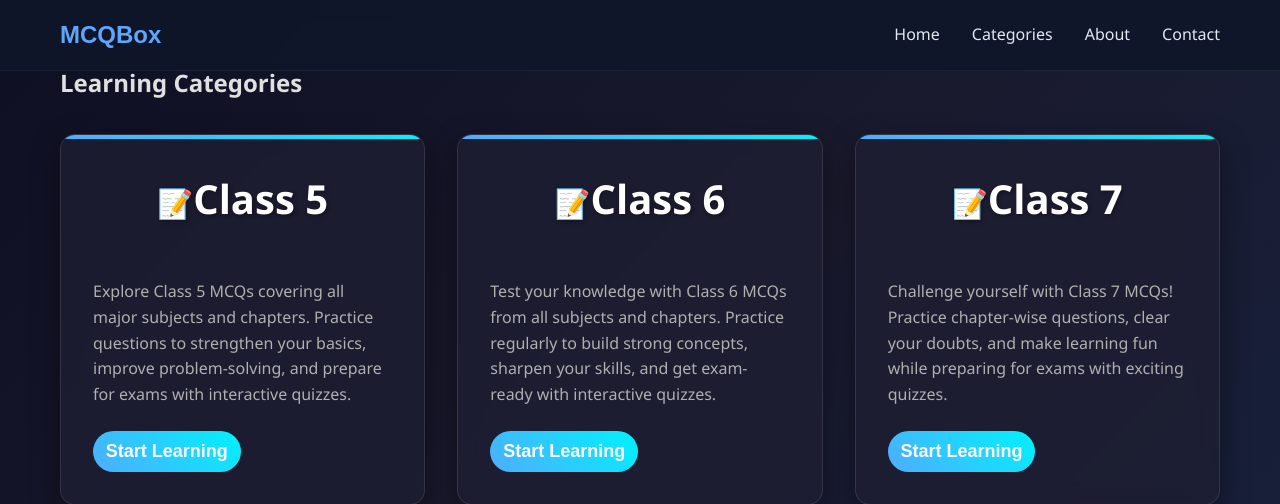
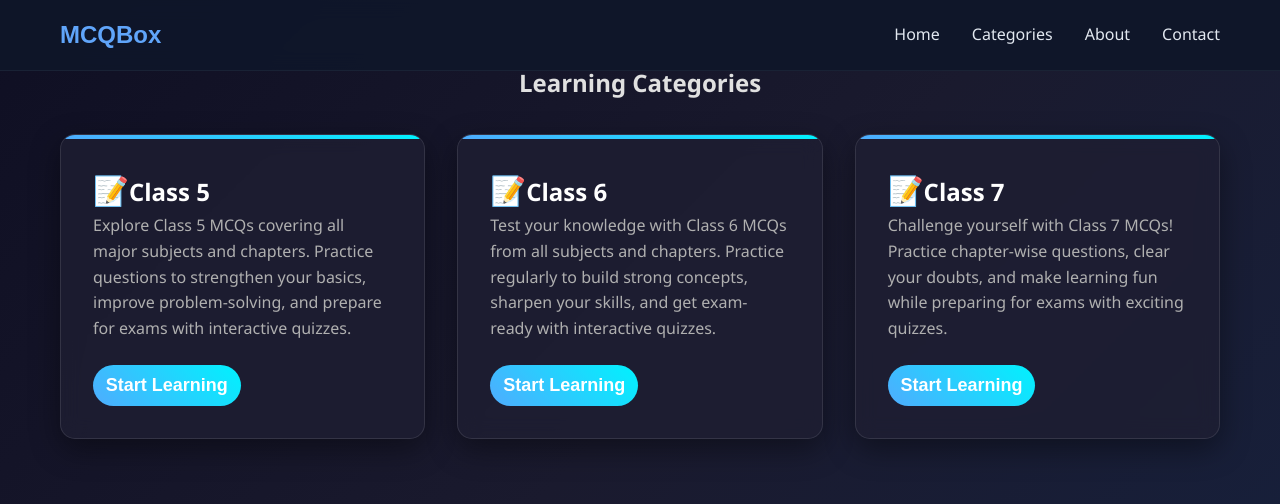
Before and after one commit to devnydv/mcqbox, a Flask app: page /category in a window 1280 px wide. Shown: the top 504 px of the page. Run offline with Flask 3, Linux system fonts and the light colour scheme; data comes from the database, SQL or seed files in the repository.

Commit message:
Refactor category headings for improved semantics and styling consistency

```diff
--- a/mcqbox/frontend/static/css/style.css
+++ b/mcqbox/frontend/static/css/style.css
@@ -187,12 +187,16 @@ body {
     padding: 4rem 0;
 }
 
-.categories h2 {
+.categories #cathead {
     text-align: center;
     color: white;
     font-size: 2.5rem;
     margin-bottom: 3rem;
     text-shadow: 2px 2px 4px rgba(0, 0, 0, 0.3);
+
+}
+.categories h2{
+    color: white;
 }
 
 .grid {
--- a/mcqbox/frontend/templates/category.html
+++ b/mcqbox/frontend/templates/category.html
@@ -7,7 +7,7 @@
 <meta property="og:url" content="/category">
 <meta property="og:type" content="website">
 <meta name="description" content="Explore a wide range of subjects and categories for MCQ practice.">
-<link rel="stylesheet" href="{{ url_for('frontend.static', filename='css/subject.css') }}" w-tid="13">
+<!-- <link rel="stylesheet" href="{{ url_for('frontend.static', filename='css/subject.css') }}" w-tid="13"> -->
 {% endblock %}
 
 {% block content %}
@@ -17,7 +17,7 @@
 
 <section class="categories" id="categories">
     <div class="container">
-        <h1>Learning Categories</h1>
+        <h1 style="text-align: center;">Learning Categories</h1>
         <div class="grid">
             {% for cat in category %}
             {%set string = cat.name.replace(" ", "-")%}
--- a/mcqbox/frontend/templates/home.html
+++ b/mcqbox/frontend/templates/home.html
@@ -6,6 +6,7 @@
     <link rel="shortcut icon" href="{{ url_for('frontend.static', filename='asset/icon.webp') }}" type="image/x-icon">
     <link rel="apple-touch-icon" sizes="180x180" href="{{ url_for('frontend.static', filename='asset/icon.webp') }}">
     <link rel="apple-touch-icon" sizes="192x192" href="{{ url_for('frontend.static', filename='asset/icon.webp') }}">
+    <link rel="stylesheet" href="{{ url_for('frontend.static', filename='css/style.css') }}">
     {% block head %}
     {%endblock%}
 </head>
@@ -14,6 +15,6 @@
     {%endblock%}
 </body>
 <script src="{{ url_for('frontend.static', filename='js/nav.js') }}" w-tid="311"></script>
-<link rel="stylesheet" href="{{ url_for('frontend.static', filename='css/style.css') }}">
+
 
 </html>
--- a/mcqbox/frontend/templates/index.html
+++ b/mcqbox/frontend/templates/index.html
@@ -33,7 +33,7 @@
     <!-- Categories Section -->
     <section class="categories" id="categories">
         <div class="container">
-            <h2>Learning Categories</h2>
+            <h2 id="cathead">Learning Categories</h2>
             <div class="grid">
                 {% for cat in category %}
                 {%set string = cat.name.replace(" ", "-")%}
```
